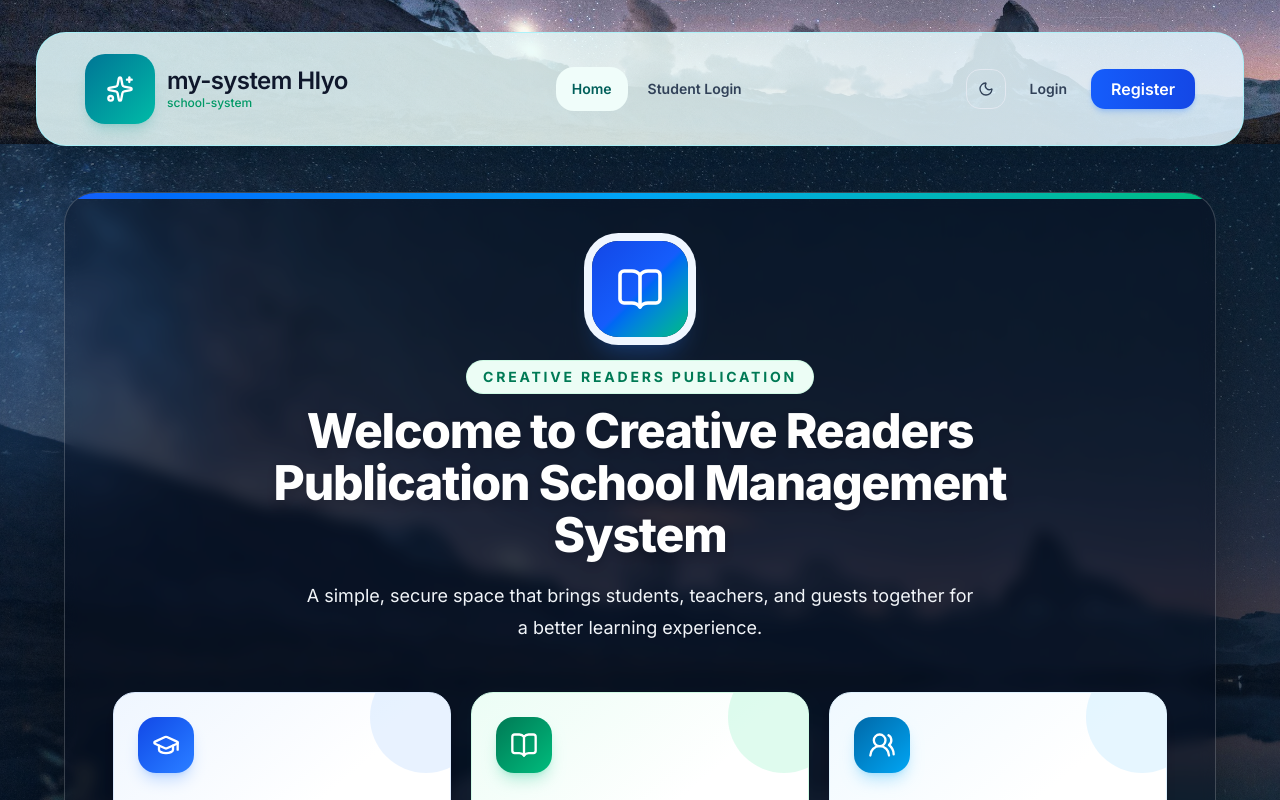
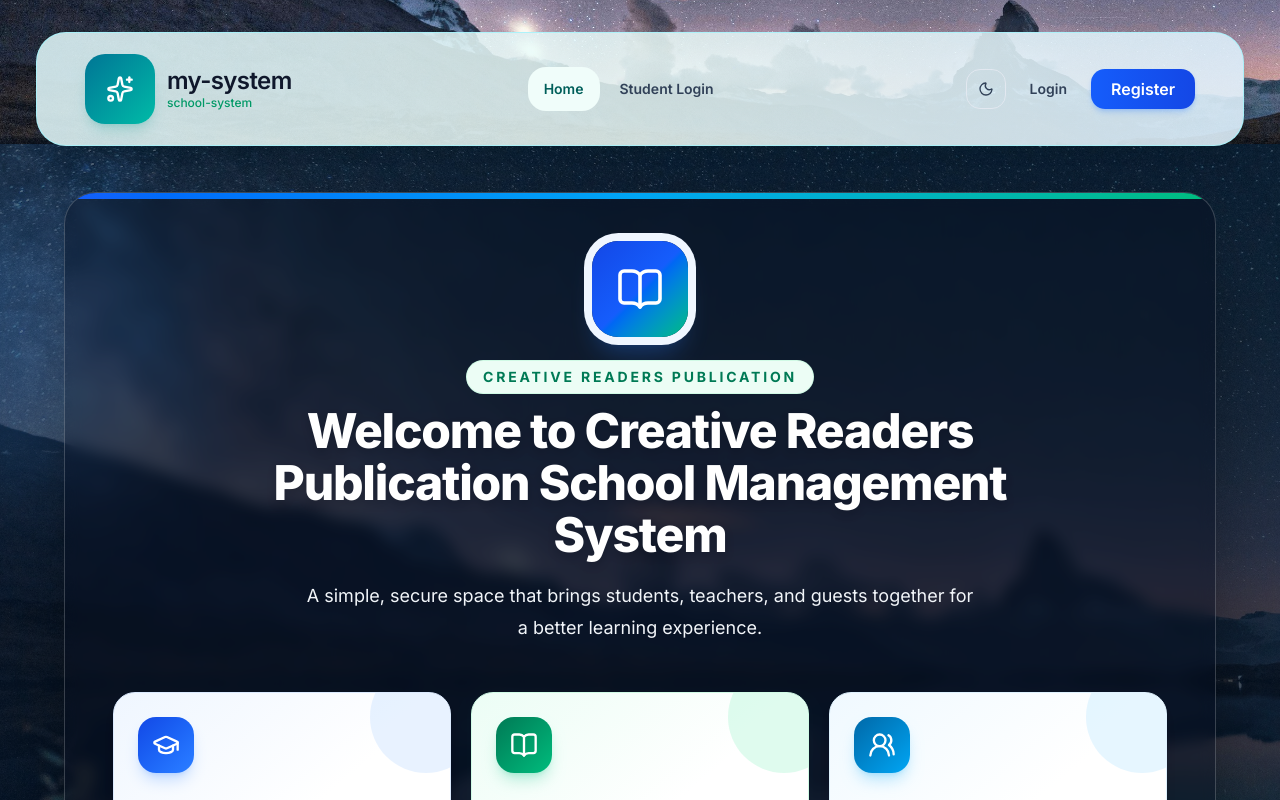
Before and after one commit to imuhiyadiin/school-system123, a Next.js app in the folder client1/: page / in a window 1280 px wide. Shown: the top 800 px of the page. Built offline with nearby package versions, Linux system fonts and the light colour scheme; a web font is replaced by a local one.

Commit message:
client done

```diff
--- a/client1/app/sections/Header.tsx
+++ b/client1/app/sections/Header.tsx
@@ -83,7 +83,7 @@ const Header = () => {
           </span>
           <span className="min-w-0">
             <span className={`block whitespace-nowrap font-semibold leading-none tracking-tight ${isHomePage ? "text-slate-900" : "text-slate-900 dark:text-white"} ${isHomePage ? "text-base sm:text-2xl" : "text-base sm:text-lg"}`}>
-              my-system HIyo
+              my-system
             </span>
             <span className="mt-1 block text-[10px] font-medium leading-none text-emerald-600 sm:text-xs">
               school-system
```
